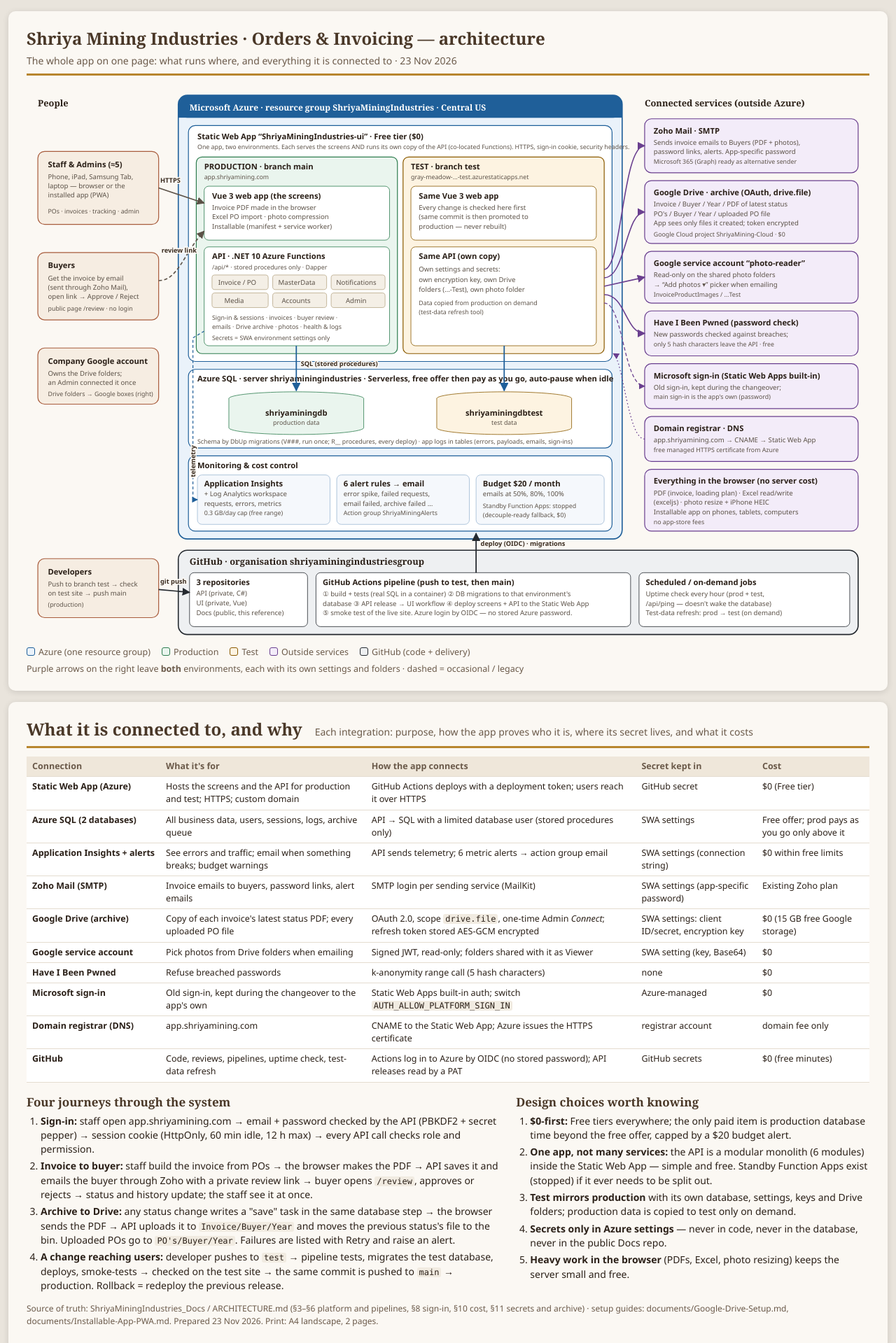
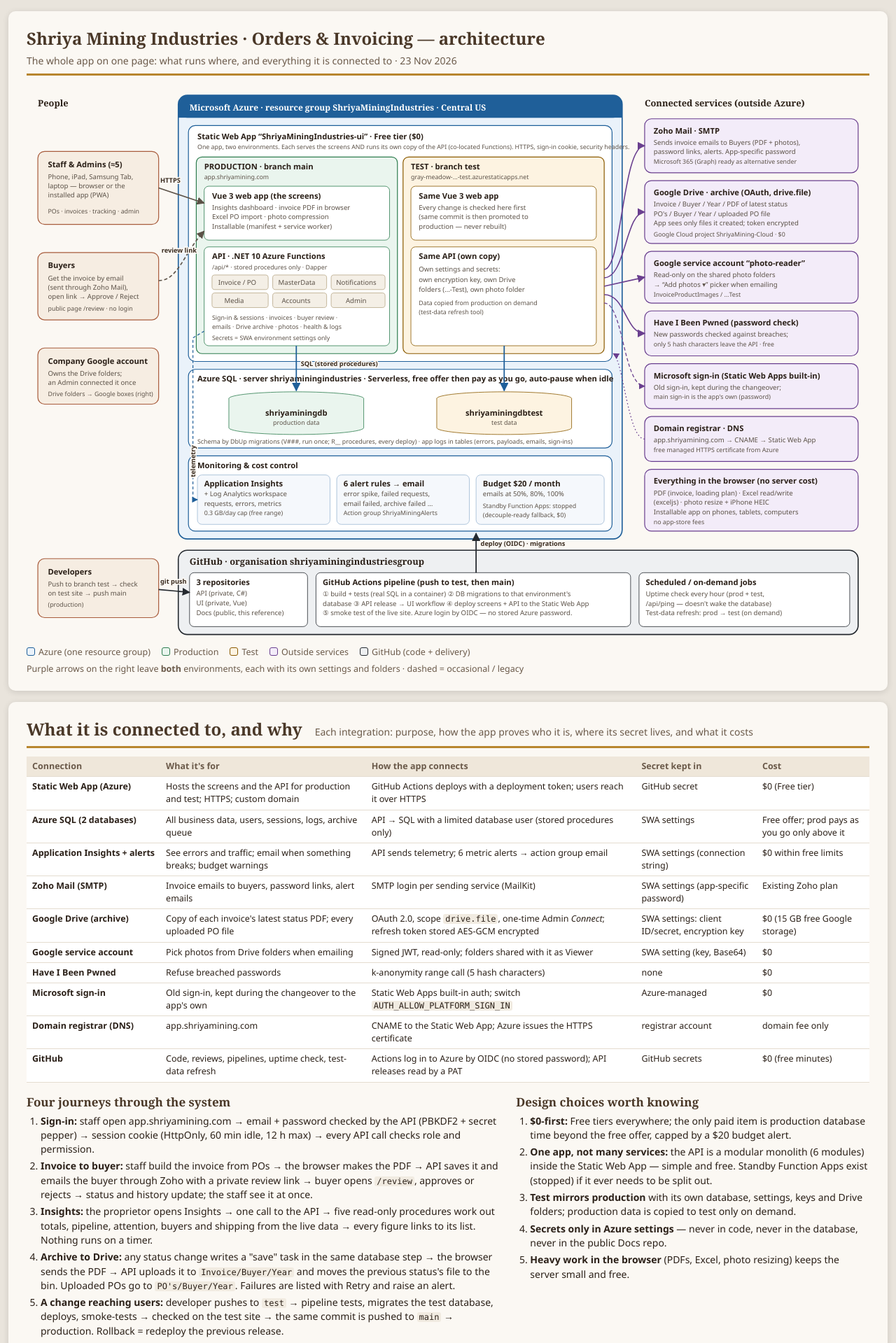
Before and after one commit to shriyaminingindustriesgroup/ShriyaMiningIndustries_Docs, a plain HTML site: page documents/App-Architecture.html in a window 1280 px wide. Shown: the top 1919 px of the page at 70% size. Drawn offline with Linux system fonts and the light colour scheme.

Commit message:
Docs: Insights dashboard (§5 row, §14 status, index, architecture picture and journey)
Co-Authored-By: Claude Opus 5.5 <noreply@anthropic.com>

```diff
--- a/documents/App-Architecture.html
+++ b/documents/App-Architecture.html
@@ -120,7 +120,7 @@
     <text x="316" y="170" class="xs">app.shriyamining.com</text>
     <rect x="316" y="182" width="330" height="96" rx="8" fill="#fff" stroke="#2e7d4f"/>
     <text x="330" y="204" class="t">Vue 3 web app (the screens)</text>
-    <text x="330" y="224" class="s">Invoice PDF made in the browser</text>
+    <text x="330" y="224" class="s">Insights dashboard · invoice PDF in browser</text>
     <text x="330" y="241" class="s">Excel PO import · photo compression</text>
     <text x="330" y="258" class="s">Installable (manifest + service worker)</text>
     <rect x="316" y="290" width="330" height="176" rx="8" fill="#fff" stroke="#2e7d4f"/>
@@ -327,6 +327,7 @@
       <ol>
         <li><b>Sign-in:</b> staff open app.shriyamining.com → email + password checked by the API (PBKDF2 + secret pepper) → session cookie (HttpOnly, 60 min idle, 12 h max) → every API call checks role and permission.</li>
         <li><b>Invoice to buyer:</b> staff build the invoice from POs → the browser makes the PDF → API saves it and emails the buyer through Zoho with a private review link → buyer opens <code>/review</code>, approves or rejects → status and history update; the staff see it at once.</li>
+        <li><b>Insights:</b> the proprietor opens Insights → one call to the API → five read-only procedures work out totals, pipeline, attention, buyers and shipping from the live data → every figure links to its list. Nothing runs on a timer.</li>
         <li><b>Archive to Drive:</b> any status change writes a "save" task in the same database step → the browser sends the PDF → API uploads it to <code>Invoice/Buyer/Year</code> and moves the previous status's file to the bin. Uploaded POs go to <code>PO's/Buyer/Year</code>. Failures are listed with Retry and raise an alert.</li>
         <li><b>A change reaching users:</b> developer pushes to <code>test</code> → pipeline tests, migrates the test database, deploys, smoke-tests → checked on the test site → the same commit is pushed to <code>main</code> → production. Rollback = redeploy the previous release.</li>
       </ol>
```
Also changed, not shown: index.html (+1 -0 lines), 1 other file.
